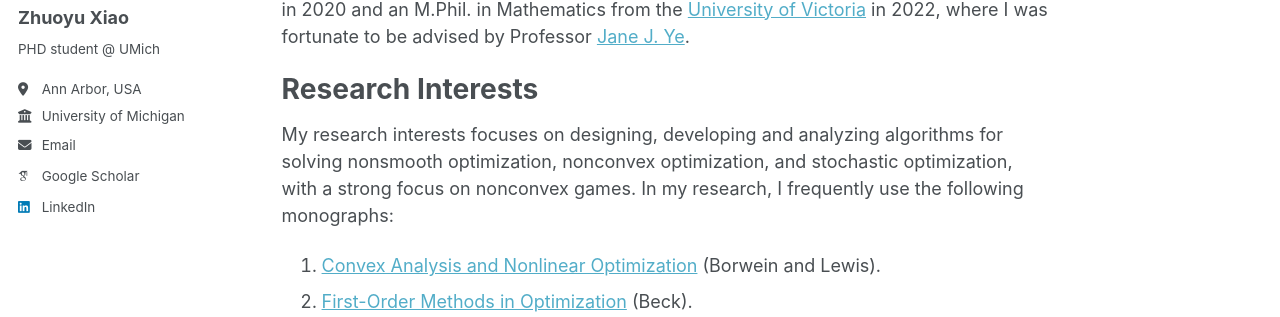
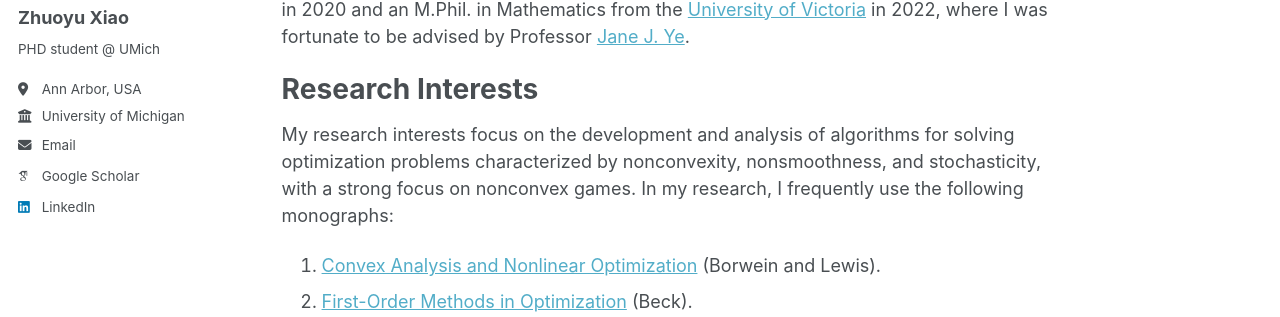
Before and after one commit to zyxiao97/zyxiao97.github.io, a Jekyll site: the page built from _pages/about.md, in a window 1280 px wide and 1269 px high. Shown: the part 277-594 px from the top of the window. Built offline with Jekyll 4.4.1, drawn with Linux system fonts in a browser that asks for light colours; some web fonts are replaced.

Commit message:
Update about.md

```diff
--- a/_pages/about.md
+++ b/_pages/about.md
@@ -14,7 +14,7 @@ Before transferring to UMich with my advisor, I spent two years at [The Penn Sta
 
 Research Interests
 ======
-My research interests focuses on designing, developing and analyzing algorithms for solving nonsmooth optimization, nonconvex optimization, and stochastic optimization, with a strong focus on nonconvex games. In my research, I frequently use the following monographs:
+My research interests focus on the development and analysis of algorithms for solving optimization problems characterized by nonconvexity, nonsmoothness, and stochasticity, with a strong focus on nonconvex games. In my research, I frequently use the following monographs:
 
 1. [Convex Analysis and Nonlinear Optimization](https://link.springer.com/book/10.1007/978-0-387-31256-9) (Borwein and Lewis).
 2. [First-Order Methods in Optimization](https://epubs.siam.org/doi/book/10.1137/1.9781611974997) (Beck).
```
